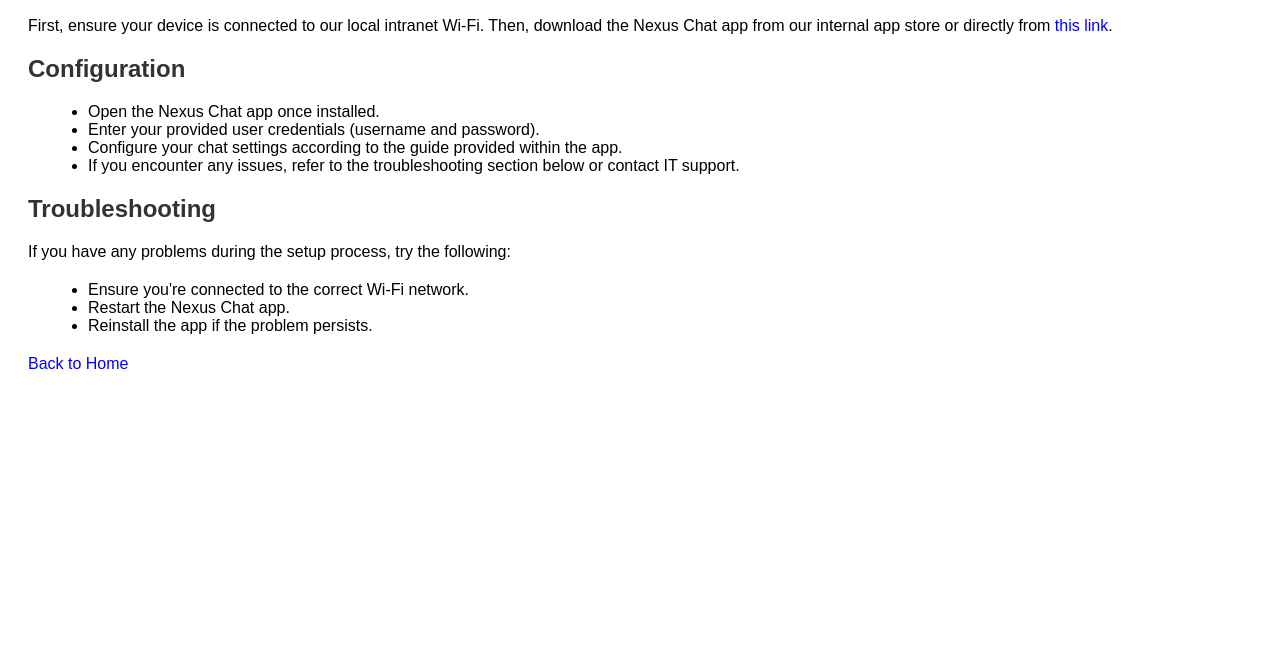
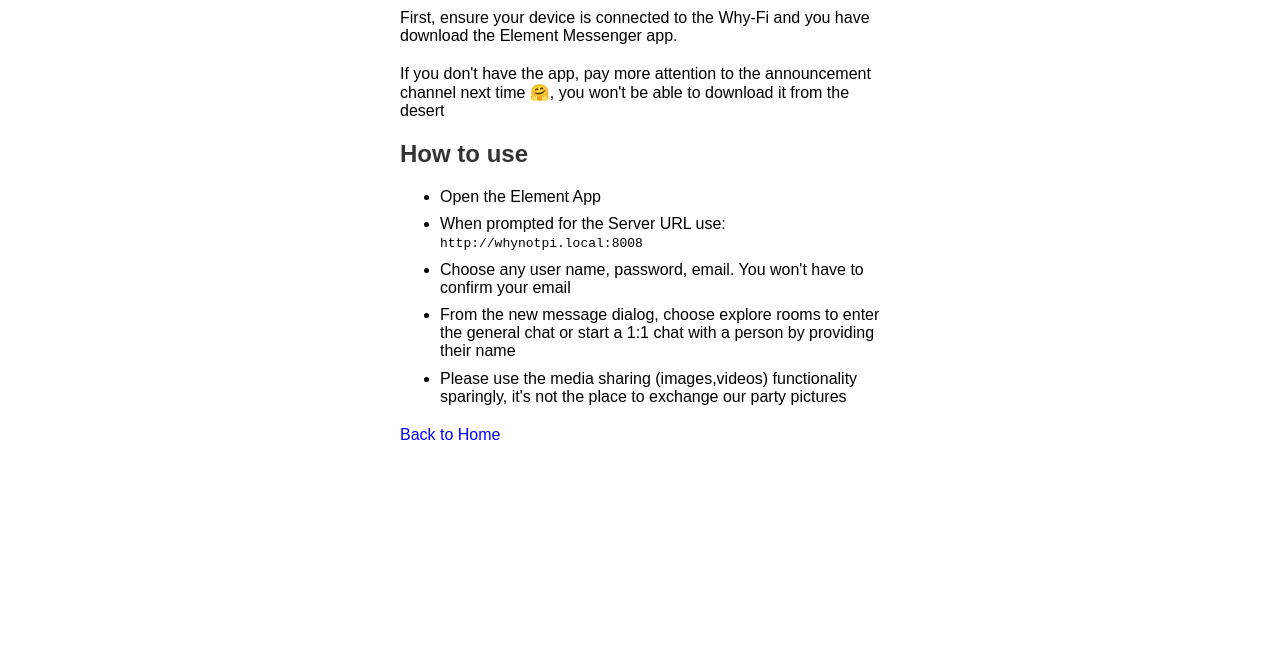
Before and after one commit to trueter/why-fi, a plain HTML site: page desert-web/nexus-setup.html in a window 1280 px wide. Shown: the part 139-800 px from the top of the page. Drawn offline with Linux system fonts and the light colour scheme.

Commit message:
update chat setup and etherpad config

```diff
--- a/desert-web/nexus-setup.html
+++ b/desert-web/nexus-setup.html
@@ -5,34 +5,31 @@
     <meta name="viewport" content="width=device-width, initial-scale=1.0">
     <title>Nexus Chat Setup</title>
     <style>
-        body { font-family: Arial, sans-serif; padding: 20px; }
+        body { font-family: Arial, sans-serif; padding: 20px;  max-width: 480px; margin: 0 auto; }
         h1, h2 { color: #333; }
         p, ul { margin-bottom: 20px; }
-        li { margin-left: 20px; }
+        ul li { margin-bottom: 0.6rem; }
+        pre { display: inline; }
         a { color: blue; text-decoration: none; }
     </style>
 </head>
 <body>
     <header>
-        <h1>Setting Up Nexus Chat on Your Mobile Device</h1>
+        <h1>Setting Up Nexus Chat</h1>
     </header>
     <section>
         <h2>Download & Install</h2>
-        <p>First, ensure your device is connected to our local intranet Wi-Fi. Then, download the Nexus Chat app from our internal app store or directly from <a href="URL_to_Nexus_Chat_app">this link</a>.</p>
-        <h2>Configuration</h2>
+        <p>First, ensure your device is connected to the Why-Fi and you have download the Element Messenger app.</p>
+        <p>If you don't have the app, pay more attention to the announcement channel next time 🤗, you won't be able to download it from the desert</p>
+        <h2>How to use</h2>
         <ul>
-            <li>Open the Nexus Chat app once installed.</li>
-            <li>Enter your provided user credentials (username and password).</li>
-            <li>Configure your chat settings according to the guide provided within the app.</li>
-            <li>If you encounter any issues, refer to the troubleshooting section below or contact IT support.</li>
+            <li>Open the Element App</li>
+            <li>When prompted for the Server URL use: <pre>http://whynotpi.local:8008</pre></li>
+            <li>Choose any user name, password, email. You won't have to confirm your email</li>
+            <li>From the new message dialog, choose explore rooms to enter the general chat or start a 1:1 chat with a person by providing their name</li>
+            <li>Please use the media sharing (images,videos) functionality sparingly, it's not the place to exchange our party pictures</li>
         </ul>
-        <h2>Troubleshooting</h2>
-        <p>If you have any problems during the setup process, try the following:</p>
-        <ul>
-            <li>Ensure you're connected to the correct Wi-Fi network.</li>
-            <li>Restart the Nexus Chat app.</li>
-            <li>Reinstall the app if the problem persists.</li>
-        </ul>
+
     </section>
     <footer>
         <p><a href="index.html">Back to Home</a></p>
```
Also changed, not shown: desert-web/index.html (+2 -1 lines), 2 other files.
